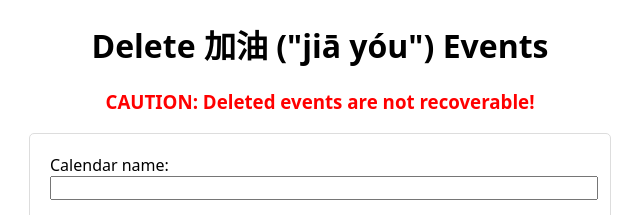
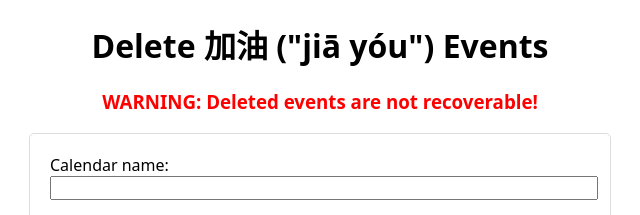
Before and after one commit to saegl5/jiayou_delete_events, a plain HTML site: page Index.html in a window 1280 px wide. Shown: the top 215 px of the page, 320-960 px from the left. Drawn offline with Linux system fonts and the light colour scheme.

Commit message:
changed caution to warning

```diff
--- a/Index.html
+++ b/Index.html
@@ -30,7 +30,7 @@
   </head>
   <body>
     <h1><center>Delete 加油 ("jiā yóu") Events</center></h1>
-    <h3><center><font style="color: red;">CAUTION: Deleted events are not recoverable!</font></center></h3>
+    <h3><center><font style="color: red;">WARNING: Deleted events are not recoverable!</font></center></h3>
     <form id="calendarForm">
       <label for="calendarName">Calendar name:</label>
       <input type="text" id="calendarName" name="calendarName" required>
```
Also changed, not shown: screenshots/calendarForm.png, 1 other file.
